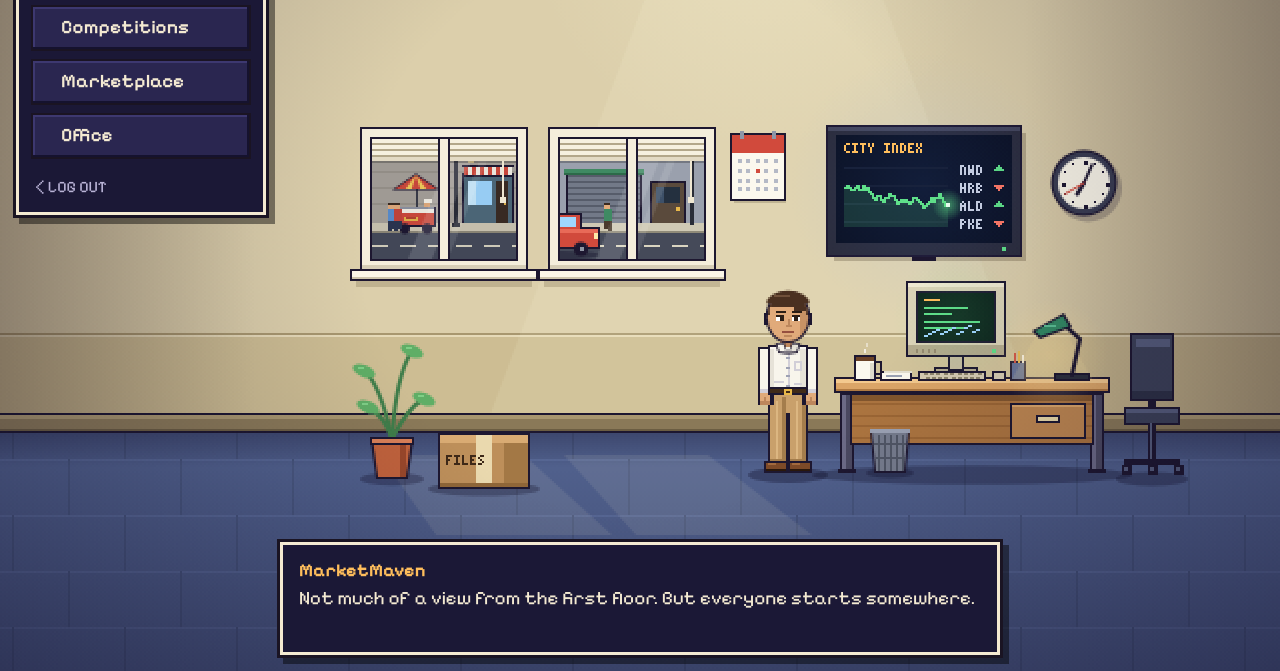
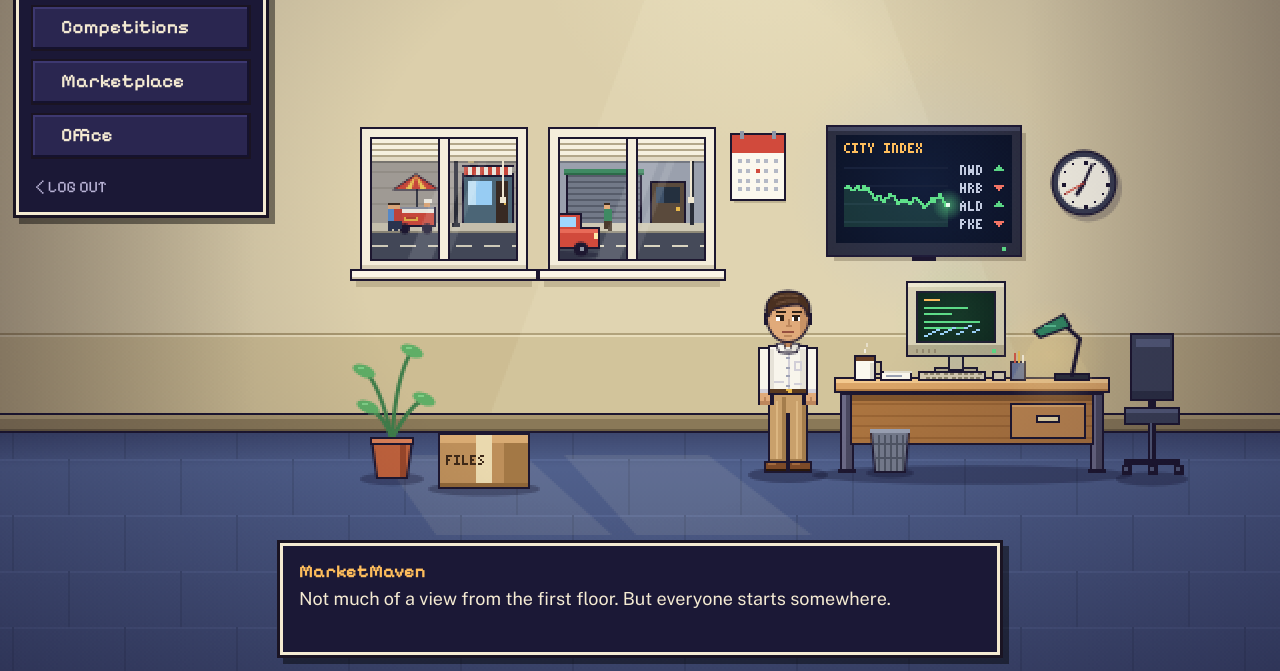
Before and after one commit to TravisArmy/corner-office, a plain HTML site: page office.html in a window 1280 px wide. Shown: the part 129-800 px from the top of the page. Drawn offline with nearby package versions, Linux system fonts and the light colour scheme; animation ran at ten frames a second.

Commit message:
Add files via upload

```diff
--- a/office.html
+++ b/office.html
@@ -39,12 +39,12 @@ body { background: var(--ink); color: var(--paper); font-family: var(--body); fo
 .stats { display: flex; flex-wrap: wrap; gap: 10px 22px; padding: 12px 14px; align-items: center; }
 .stat { display: flex; flex-direction: column; gap: 2px; }
 .stat span { font-family: var(--pixel); font-size: 13px; letter-spacing: .06em; color: var(--mist); text-transform: uppercase; }
-.stat b { font-family: var(--pixel); font-size: 22px; font-weight: 700; font-variant-numeric: tabular-nums; }
+.stat b { font-family: var(--body); font-size: 20px; font-weight: 700; font-variant-numeric: tabular-nums; }
 .stat b.cash { color: var(--gold); }
 .sample { font-family: var(--pixel); font-weight: 600; font-size: 13px; text-transform: uppercase; color: var(--gold-ink); background: var(--gold); padding: 6px 8px; }
 .talk { margin-top: auto; align-self: center; width: min(100%, 720px); box-sizing: border-box; padding: 14px 16px; }
 .talk b { display: block; font-family: var(--pixel); font-size: 18px; font-weight: 700; color: var(--gold); margin-bottom: 4px; }
-#status { margin: 0; font-family: var(--pixel); font-size: 19px; line-height: 1.4; min-height: 2.8em; }
+#status { margin: 0; font-family: var(--body); font-size: 18px; line-height: 1.45; min-height: 2.9em; }
 .hud.scene .top { visibility: hidden; }
 .tbtn { display: flex; gap: 10px; justify-content: flex-end; margin-top: 10px; }
 .tbtn[hidden], .card[hidden] { display: none; }
@@ -53,8 +53,8 @@ body { background: var(--ink); color: var(--paper); font-family: var(--body); fo
 .sbtn.big { font-size: 20px; padding: 12px 24px; }
 .sbtn:focus-visible { outline: 3px solid var(--gold); outline-offset: 2px; }
 .card { position: fixed; inset: 0; z-index: 10; background: #07060f; display: flex; flex-direction: column; align-items: center; justify-content: center; gap: 22px; padding: 24px; text-align: center; }
-.card p { margin: 0; max-width: 28ch; font-family: var(--pixel); font-size: clamp(20px, 3.4vw, 30px); line-height: 1.3; }
-.card p.floor { font-weight: 700; font-size: clamp(44px, 9vw, 88px); color: var(--gold); line-height: 1; }
+.card p { margin: 0; max-width: 30ch; font-family: var(--body); font-weight: 600; font-size: clamp(20px, 3.4vw, 30px); line-height: 1.3; }
+.card p.floor { font-family: var(--pixel); font-weight: 700; font-size: clamp(44px, 9vw, 88px); color: var(--gold); line-height: 1; }
 @media (max-width: 767px) {
   .hud { padding-block: 10px; padding-inline: 10px; gap: 10px; }
   .menu { width: 100%; padding: 10px; }
@@ -178,6 +178,18 @@ body { background: var(--ink); color: var(--paper); font-family: var(--body); fo
   function makePerson(g, O) {
     function R(x, y, w, h, c) { g.fillStyle = c; g.fillRect(Math.round(x * 2), Math.round(y * 2), Math.max(1, Math.round(w * 2)), Math.max(1, Math.round(h * 2))); }
     function quad(p, c) { g.fillStyle = c; g.beginPath(); g.moveTo(p[0] * 2, p[1] * 2); for (var i = 2; i < p.length; i += 2) g.lineTo(p[i] * 2, p[i + 1] * 2); g.fill(); }
+    function blob(x, y, pts, fill, edge) {
+      var n = pts.length, i, a, b; g.beginPath();
+      for (i = 0; i <= n; i++) { a = pts[i % n]; b = pts[(i + 1) % n]; var mx = (x + (a[0] + b[0]) / 2) * 2, my = (y + (a[1] + b[1]) / 2) * 2; if (!i) g.moveTo(mx, my); else g.quadraticCurveTo((x + a[0]) * 2, (y + a[1]) * 2, mx, my); }
+      g.closePath(); g.fillStyle = fill; g.fill(); if (edge) { g.strokeStyle = edge; g.lineWidth = 1; g.stroke(); }
+    }
+    function strand(x, y, a, c, b, col) { g.strokeStyle = col; g.lineWidth = 1; g.lineCap = 'round'; g.beginPath(); g.moveTo((x + a[0]) * 2, (y + a[1]) * 2); g.quadraticCurveTo((x + c[0]) * 2, (y + c[1]) * 2, (x + b[0]) * 2, (y + b[1]) * 2); g.stroke(); }
+    var CUT = [
+      [[2.6, 6.6], [2.4, 3.4], [4.2, .8], [8, -.1], [11.8, .8], [13.6, 3.4], [13.4, 6.6], [12.6, 6.4], [12.5, 4.6], [10.8, 3.3], [7.2, 3.9], [4.8, 4.5], [3.6, 5.2], [3.4, 6.6]],
+      [[1.9, 12], [1.5, 7], [2.1, 3], [4.2, .5], [8, -.5], [11.8, .5], [13.9, 3], [14.5, 7], [14.1, 12], [12.9, 12.5], [12.5, 11], [12.8, 7.5], [12.4, 5], [10.8, 3.5], [7.2, 3.8], [4.8, 4.6], [3.6, 5.6], [3.2, 7.5], [3.5, 11], [3.1, 12.5]],
+      [[1.7, 17.4], [1.2, 10], [2, 3], [4.2, .5], [8, -.5], [11.8, .5], [14, 3], [14.8, 10], [14.3, 17.4], [12.9, 17.9], [12.6, 15], [12.9, 8], [12.4, 5], [10.6, 3.4], [7, 3.7], [4.8, 4.4], [3.6, 5.6], [3.1, 8], [3.4, 15], [3.1, 17.9]],
+      [[2.9, 5.6], [2.9, 3.2], [4.6, 1.1], [8, .4], [11.4, 1.1], [13.1, 3.2], [13.1, 5.6], [12.5, 5.3], [11.7, 3.5], [8, 2.7], [4.3, 3.5], [3.5, 5.3]]
+    ];
     function dot(x, y, r, c) { g.fillStyle = c; g.beginPath(); g.arc(x * 2, y * 2, r * 2, 0, 7); g.fill(); }
     var SKIN = [['#f3cfae', '#d9a985'], ['#e0aa7a', '#bd875c'], ['#b87a4b', '#935c34'], ['#7a4a2c', '#5c3520']];
     var HAIR = [['#1c1714', '#3d342d'], ['#4a3020', '#70503a'], ['#d9b45a', '#f2da93'], ['#9a3b1e', '#c75e33']];
@@ -194,7 +206,7 @@ body { background: var(--ink); color: var(--paper); font-family: var(--body); fo
       R(x + 3.5, y + 42.4, 4.1, .6, pa[1]); R(x + 8.4, y + 42.4, 4.1, .6, pa[1]);
       [2.6, 8.4].forEach(function (q) { R(x + q - .5, y + 42.9, 6, 3.1, O); R(x + q, y + 43.4, 5, 1.7, so[0]); R(x + q + .5, y + 43.4, 2.2, .5, so[1]); R(x + q, y + 45.1, 5, .5, so[2]); });
       y += d;
-      if (o.hair === 2) { R(x + 1.6, y + 5, 12.8, 11, O); R(x + 2.1, y + 5, 11.8, 10.5, hc); }
+      if (o.hair === 2) blob(x, y, [[1.8, 6], [1.3, 12], [1.8, 17.6], [4.5, 18.4], [8, 18], [11.5, 18.4], [14.2, 17.6], [14.7, 12], [14.2, 6], [8, 3.5]], hc, O);
       // arms and hands
       [[f ? 1.2 : .8, 1], [f ? 11.8 : 12.2, 0]].forEach(function (a) {
         R(x + a[0] - .5, y + 14.3, 4, 14.6, O); R(x + a[0], y + 14.8, 3, 10.4, top[0]); R(x + a[0] + (a[1] ? 2.4 : 0), y + 15.5, .6, 9.5, top[1]);
@@ -217,22 +229,21 @@ body { background: var(--ink); color: var(--paper); font-family: var(--body); fo
       quad([x + 11.2, y + 13.2, x + 9, y + 12.8, x + 8, y + 16, x + 10.4, y + 15.6], O); quad([x + 10.7, y + 13.5, x + 9.2, y + 13.3, x + 8.4, y + 15.4, x + 10.1, y + 15.2], sh[2]);
       // belt, or jacket hem
       if (o.suit) { R(x + 3, y + 24.6 - d, 10, 2.2, O); R(x + 3.5, y + 25.1 - d, 9, 1.2, top[1]); }
-      else { R(x + 3, y + 24.6 - d, 10, 2.2, O); R(x + 3.5, y + 25.1 - d, 9, 1.2, o.shoes ? '#1c1c22' : '#402a18'); R(x + 7.1, y + 24.9 - d, 1.8, 1.6, '#e8b84a'); R(x + 7.6, y + 25.4 - d, .8, .6, '#402a18'); }
+      else { var bc = o.belt ? '#1c1c22' : '#5a3a20'; R(x + 3, y + 25 - d, 10, 1.5, O); R(x + 3.5, y + 25.3 - d, 9, .8, bc); R(x + 7.3, y + 25.2 - d, 1.4, 1, '#e8b84a'); R(x + 7.7, y + 25.5 - d, .6, .4, bc); }
       // head
       R(x + 1.9, y + 5.6, 1.6, 3, O); R(x + 12.5, y + 5.6, 1.6, 3, O); R(x + 2.3, y + 6, 1.2, 2.2, skD); R(x + 12.5, y + 6, 1.2, 2.2, skD);
       g.fillStyle = O; g.beginPath(); g.ellipse((x + 8) * 2, (y + 6.6) * 2, 11.2, 13, 0, 0, 7); g.fill();
       g.fillStyle = sk; g.beginPath(); g.ellipse((x + 8) * 2, (y + 6.6) * 2, 10.2, 12, 0, 0, 7); g.fill();
       g.save(); g.beginPath(); g.ellipse((x + 8) * 2, (y + 6.6) * 2, 10.2, 12, 0, 0, 7); g.clip();
-      R(x + 11.2, y + 3, 2, 9, 'rgba(90,40,10,.18)'); R(x + 2, y, 12, 4.2, hc);
-      if (o.hair === 0) { R(x + 2, y + 4.2, 1.6, 2.2, hc); R(x + 12.4, y + 4.2, 1.6, 2.2, hc); R(x + 9.5, y + 4.2, 3, .8, hc); }
-      else if (o.hair === 3) { R(x + 2, y + 4.2, 2, 3, hc); R(x + 12, y + 4.2, 2, 3, hc); }
-      else { R(x + 2, y + 4.2, 2.2, 9, hc); R(x + 11.8, y + 4.2, 2.2, 9, hc); R(x + 3.6, y + 4.2, 6.4, 1, hc); }
+      R(x + 11.2, y + 3, 2, 9, 'rgba(90,40,10,.18)');
       g.restore();
-      g.fillStyle = hc; g.beginPath(); g.ellipse((x + 8) * 2, (y + 3.2) * 2, 10.8, 6.4, 0, Math.PI, 0); g.fill();
-      if (o.hair === 3) { [[3, 3.2], [5, 1.2], [8, .4], [11, 1.2], [13, 3.2], [2.2, 5.6], [13.8, 5.6], [6.5, 2.4], [9.6, 2.4]].forEach(function (c) { dot(x + c[0], y + c[1], 2.3, hc); }); [[5, .8], [8.4, 0], [11.4, 1.2], [3, 3]].forEach(function (c) { dot(x + c[0], y + c[1], .6, hh); }); }
-      else R(x + 4.6, y + 1.2, 4, .5, hh);
-      if (o.hair === 1) { R(x + 1.3, y + 3.2, 2, 9, hc); R(x + 12.7, y + 3.2, 2, 9, hc); R(x + 1.3, y + 11.6, 2.4, .8, hh); R(x + 12.3, y + 11.6, 2.4, .8, hh); }
-      if (o.hair === 2) { R(x + 1.1, y + 3.2, 2.4, 14, hc); R(x + 12.5, y + 3.2, 2.4, 14, hc); R(x + 1.6, y + 6, .5, 10, hh); R(x + 13.9, y + 6, .5, 10, hh); }
+      blob(x, y, CUT[o.hair], hc, O);
+      if (o.hair === 3) { g.globalAlpha = .35; blob(x, y, [[4.2, 3.4], [8, 2.5], [11.8, 3.4], [8, 1.6]], hh, null); g.globalAlpha = 1; }
+      else {
+        strand(x, y, [4.6, 2], [7, .6], [10.4, 1.4], hh); strand(x, y, [5.4, 3.2], [7.6, 2.2], [10.4, 2.6], hh);
+        if (o.hair === 1) { strand(x, y, [2.5, 5], [2, 8], [2.6, 11.4], hh); strand(x, y, [13.5, 5], [14, 8], [13.4, 11.4], hh); }
+        if (o.hair === 2) { strand(x, y, [2.4, 5], [1.8, 11], [2.4, 16.8], hh); strand(x, y, [13.6, 5], [14.2, 11], [13.6, 16.8], hh); }
+      }
       var br = o.hairColor > 1 ? hc : '#2b1e16';
       R(x + 4.8, y + 5.2, 2.4, .5, br); R(x + 8.8, y + 5.2, 2.4, .5, br);
       if (blink) { R(x + 5, y + 6.8, 2, .4, '#2b1e16'); R(x + 9, y + 6.8, 2, .4, '#2b1e16'); }
@@ -243,13 +254,13 @@ body { background: var(--ink); color: var(--paper); font-family: var(--body); fo
     };
   }
   function loadChar() {
-    var c = { gender: 'm', skin: 1, hair: 0, hairColor: 1, shirt: 0, pants: 1, shoes: 0 };
+    var c = { gender: 'm', skin: 1, hair: 0, hairColor: 1, shirt: 0, pants: 1, shoes: 0, belt: 0 };
     try { var o = JSON.parse(localStorage.getItem('cornerOfficeCharacter') || 'null'); if (o) for (var k in c) if (o[k] !== undefined) c[k] = o[k]; } catch (e) {}
     return c;
   }
 
   var person = makePerson(g, O), CHAR = loadChar();
-  var NEPO = { gender: 'm', skin: 0, hair: 2, hairColor: 2, shirt: 0, pants: 0, shoes: 1, suit: true }, scene = { on: false, nx: -20, arrived: false, i: -1 };
+  var NEPO = { gender: 'm', skin: 0, hair: 2, hairColor: 2, shirt: 0, pants: 0, shoes: 1, belt: 1, suit: true }, scene = { on: false, nx: -20, arrived: false, i: -1 };
 
   function draw(ms) {
     var t = ms / 1000, i, j;
@@ -369,14 +380,15 @@ body { background: var(--ink); color: var(--paper); font-family: var(--body); fo
 
   var st = document.getElementById('status'), btns = document.querySelectorAll('.items button'), who = document.getElementById('who'), me = who.textContent;
   var LINES = [
-    ['Nepo Baby', 'Welcome to the jungle.'],
-    ['Nepo Baby', "You sit here on the first floor. If you look out your window, you can see your lovely view of the world's shittiest hot dog stand."],
-    ['Nepo Baby', 'This is the show, and I am going to dominate you.'],
-    [me, 'Who are you?'],
-    ['Nepo Baby', "I'm Nepo Baby. You'll probably never see me, because I sit all the way up on Floor 5. And I'm on the fast track to Floor 10."],
-    ['Nepo Baby', "I just wanted to come and welcome you to the game. You probably won't last. You'll be working at the hot dog stand soon."],
-    [me, "I am the game, pal. And I can't wait to dominate you."],
-    ['Nepo Baby', 'OK, chief. Have fun down here with the rats.']
+    ['Nepo Baby', 'Well, well. Fresh meat on Floor 1. Welcome to the jungle.'],
+    ['Nepo Baby', "Love the office. Two whole windows, and a front-row seat to the world's shittiest hot dog stand. Inspiring stuff."],
+    [me, 'Sorry, who are you?'],
+    ['Nepo Baby', "Nepo Baby. Floor 5. Don't bother writing it down. You'll never be up there to visit."],
+    ['Nepo Baby', "I'm on the fast track to Floor 10. It's amazing how far hard work gets you when your dad owns the building."],
+    ['Nepo Baby', "This is the show, rookie. And I'm going to dominate it. You included."],
+    ['Nepo Baby', 'Anyway, I just came down to say welcome. And goodbye. Most new hires are selling hot dogs by Friday.'],
+    [me, 'Keep my seat warm on Floor 10. I am the game, pal.'],
+    ['Nepo Baby', 'Sure you are, chief. Have fun down here with the rats.']
   ];
   function met() { try { return localStorage.getItem('cornerOfficeMetNepo') === '1'; } catch (e) { return false; } }
   function showLine() { var l = LINES[scene.i]; who.textContent = l[0]; st.textContent = l[1]; document.getElementById('sceneNext').focus({ preventScroll: true }); }
```
Also changed, not shown: career.html (+3 -2 lines), character.html (+28 -15 lines).
